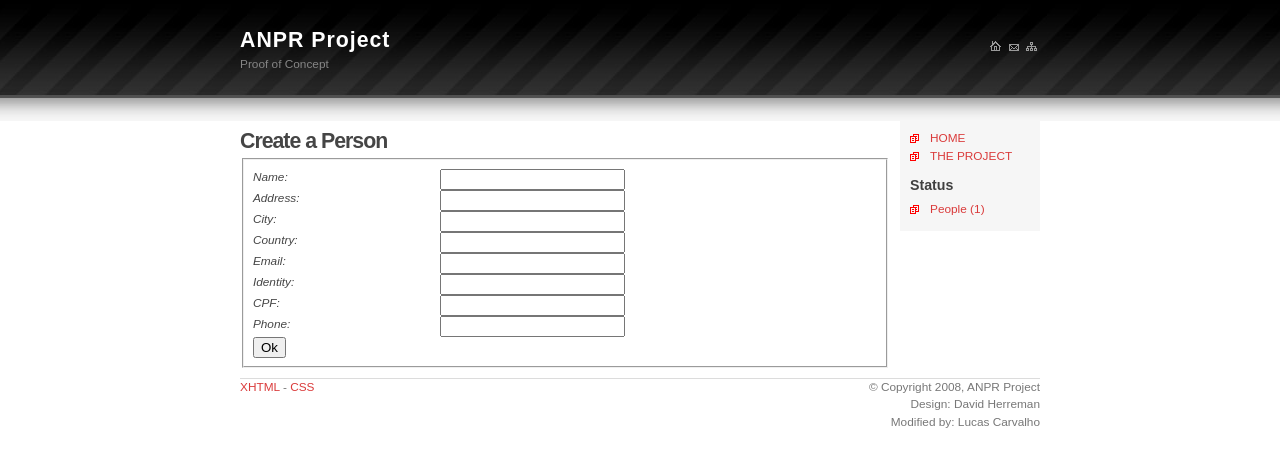
After one commit to Panda3D-public-projects-archive/finishstrike, a Django app: template anpr_django/templates/person/person_form.html in a window 1280 px wide. The commit adds this page. Shown: the top 467 px of the page. Run offline with Django 3.2, Linux system fonts and the light colour scheme; the template is opened without the code that fills it: most values are stand-ins (such as "Sample title", 1, 10 or a date in 2020); form fields are guessed from the names that the template uses.

Commit message:
The view methods have been replaced by generic views. Some small changes into css also.

```diff
--- a/anpr_django/templates/index.html
+++ b/anpr_django/templates/index.html
@@ -31,26 +31,23 @@
 		<div id="right_side">
 			<div id="menu">
 						<ul>
-							<li><a href="#" title="home">HOME</a></li>
+							<li><a href="/" title="home">HOME</a></li>
 							<li><a href="#" title="Abous us">THE PROJECT</a></li>
 						</ul>
 			</div>
 
 			<h3>Status</h3>
 			<ul>
-							<li><a href="#" title="Articles">Templates (15)</a></li>
-							<li><a href="#" title="Gallery">Internet (10) </a></li>
-							<li><a href="#" title="Affiliates">Tutorials (23)</a></li>
-							<li><a href="#" title="Articles">Photoshop (11)</a></li>
-							<li><a href="#" title="Abous us">sNews (16)</a></li>
-							<li><a href="#" title="Contact">Personal (5)</a></li>
+                                <li><a href="/person/list/">People ({{ people_length }})</a></li>
 
 			</ul>
 
 		</div>
 
                 <div id="left_side">
-                     {% block content %}{% endblock %}
+                        {% block content %}
+
+                        {% endblock %}
 		</div>
 
 	</div>
--- /dev/null
+++ b/anpr_django/templates/person/person_form.html
@@ -0,0 +1,121 @@
+{% extends 'index.html' %}
+
+{% block content %}
+
+  {% if object %}
+    <h1>Update Person:</h1>
+  {% else %}
+    <h1>Create a Person</h1>
+  {% endif %}
+
+  {% if form.has_errors %}
+    <h2>Please correct the following error{{ form.errors|pluralize }}:</h2>
+  {% endif %}
+
+  <form id="person_form" method="post" action=".">
+    <fieldset>
+      <div class="field">
+        <label for="id_name">Name:</label>
+        <div class="input">
+          {{ form.name }}
+        </div>
+        {% if form.name.errors %}
+          <div class="errors">
+             *** {{ form.name.errors|join:", " }}
+          </div>
+        {% endif %}
+        <p class="clear"/>
+      </div>
+      <div class="field">
+        <label for="id_address">Address:</label>
+        <div class="input">
+          {{ form.address }}
+        </div>
+        {% if form.address.errors %}
+          <div class='errors'>
+            *** {{ form.address.errors|join:", " }}
+          </div>
+        {% endif %}
+        <p class="clear"/>
+      </div>
+      <div class="field">
+        <label for="id_city">City:</label>
+        <div class="input">
+          {{ form.city }}
+        </div>
+        {% if form.city.errors %}
+          <div class="errors">
+            *** {{ form.city.errors|join:", " }}
+          </div>
+        {% endif %}
+        <p class="clear"/>
+      </div>
+      <div class="field">
+        <label for="id_country">Country:</label>
+         <div class="input">
+          {{ form.country }}
+        </div>
+        {% if form.country.errors %}
+          <div class="errors">
+            *** {{ form.country.errors|join:", " }}
+          </div>
+        {% endif %}
+        <p class="clear"/>
+      </div>
+      <div class="field">
+        <label for="id_email">Email:</label>
+        <div class="input">
+          {{ form.email }}
+        </div>
+        {% if form.email.errors %}
+          <div class="errors">
+            *** {{ form.email.errors|join:", " }}
+          </div>
+        {% endif %}
+        <p class="clear"/>
+      </div>
+      <div class="field">
+        <label for="id_identity">Identity:</label>
+        <div class="input">
+          {{ form.identity }}
+        </div>
+        {% if form.identity.errors %}
+          <div class="errors">
+            *** {{ form.identity.errors|join:", " }}
+          </div>
+        {% endif %}
+        <p class="clear"/>
+      </div>
+      <div class="field">
+        <label for="id_cpf">CPF:</label>
+        <div class="input">
+          {{ form.cpf }}
+        </div>
+        {% if form.cpf.errors %}
+          <div class="errors">
+            *** {{ form.cpf.errors|join:", " }}
+          </div>
+        {% endif %}
+        <p class="clear"/>
+      </div>
+      <div class="field">
+        <label for="id_phone">Phone:</label>
+        <div class="input">
+          {{ form.phone }}
+        </div>
+        {% if form.phone.errors %}
+          <div class="errors">
+            *** {{ form.phone.errors|join:", " }}
+          </div>
+        {% endif %}
+        <p class="clear"/>
+      </div>
+      <div class="field">
+        <label> </label>
+        <div class="input">
+          <input type="submit" value="Ok" />
+        </div>
+      </div>
+    </fieldset>
+  </form>
+{% endblock %}
--- a/anpr_django/templates/style.css
+++ b/anpr_django/templates/style.css
@@ -13,7 +13,7 @@ body {
 	color: #454545;
 	}
 
-a { color: #DA3B3B; background: inherit; }
+        a { color: #DA3B3B; background: inherit; }
 a:hover { color: #DA3B3B; background: inherit; text-decoration: underline}
 p {	margin: 5px 0; }
 h1 {	font: bold 1.8em Arial, Sans-Serif; padding: 8px 0 4px 0; margin: 0; letter-spacing: -1px; }
@@ -25,6 +25,31 @@ hr { height: 1px; border-style: none; color: #d0d0d0; background-color: #C0C0C0;
 
 
 .content { margin: 0px auto; width: 800px; }
+/* Forms */
+/* Some css is used  by ERP5 Project */
+.field {
+  padding-bottom: 10px;
+  clear:left;
+  font-style:italic;
+  position:relative;
+}
+.field label {
+  width: 30%;
+}
+.field label,
+.field .input {
+  float: left;
+}
+
+/* Errors Notification */
+.errors {
+  background:#F0F0F0 none repeat scroll 0 0;
+  color:#DA3B3B;
+  float:right;
+  position:relative;
+  text-align:center;
+  width:30%;
+}
 
 /* Top part */
 #top { padding-top: 20px; background: transparent; height: 101px; }
@@ -55,13 +80,13 @@ hr { height: 1px; border-style: none; color: #d0d0d0; background-color: #C0C0C0;
 
 /* main area */
 #main { }
-	#right_side { float: right; width: 212px; background: #F6F6F6; padding: 5px 10px 5px 10px; margin-bottom: 10px }
+	#right_side { float: right; width: 120px; background: #F6F6F6; padding: 5px 10px 5px 10px; margin-bottom: 10px }
 		#right_side ul { padding: 3px 0 8px 0 }
 		#right_side li { line-height: 18px; background: #F6F6F6 url(images/cat-li.gif) no-repeat left; list-style: none; padding-left: 20px; }
 		#right_side a { background: #F6F6F6; text-decoration:  none }
 		#right_side h3 { color: #404040; font:  bold 1.2em Arial, Sans-Serif; }
 
-	#left_side { background: #FFF; margin-bottom: 10px; width: 560px;  }
+	#left_side { background: #FFF; margin-bottom: 10px; width: 650px;  }
 		#left_side h3 { background: #FFF url(images/hbg.gif) repeat-x; height:30px; padding: 5px 0 0 0px; margin: 0; font:  bold 1.2em Arial, Sans-Serif; }
 		#left_side h3 span { background: url(images/h-art.gif) no-repeat left; padding: 1px 10px 0 23px;  line-height: 22px; margin: 0}
 		#left_side p { color: #454545; padding: 0 5px 0 5px; text-align: justify }
```
Also changed, not shown: anpr_django/anpr/views.py (+10 -31 lines), anpr_django/templates/person/form.html (deleted, +0 -36 lines), anpr_django/templates/person/list.html (deleted, +0 -23 lines), anpr_django/templates/person/person_list.html (added, +19 -0 lines), anpr_django/urls.py (+30 -15 lines), 1 other file.
